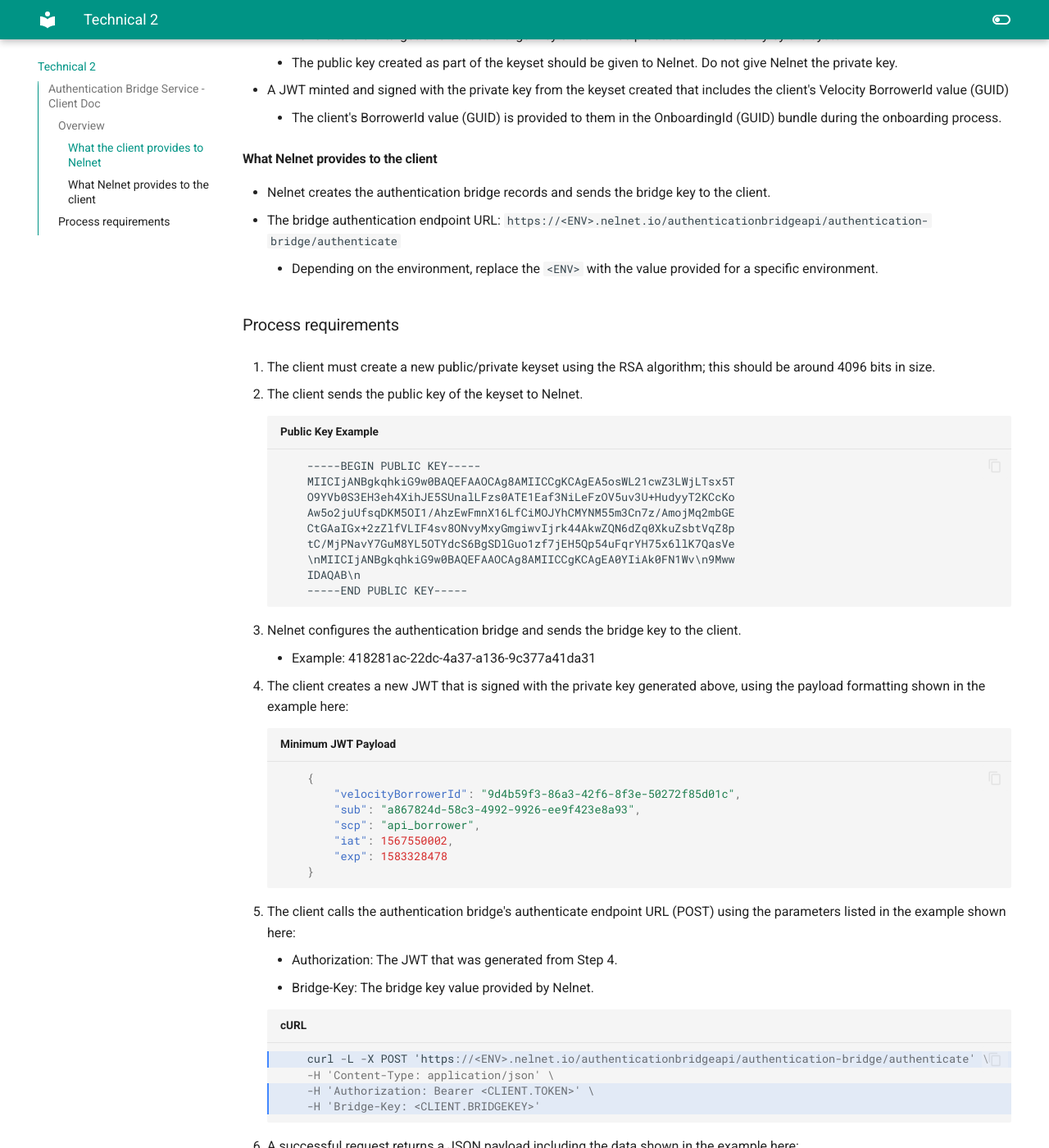
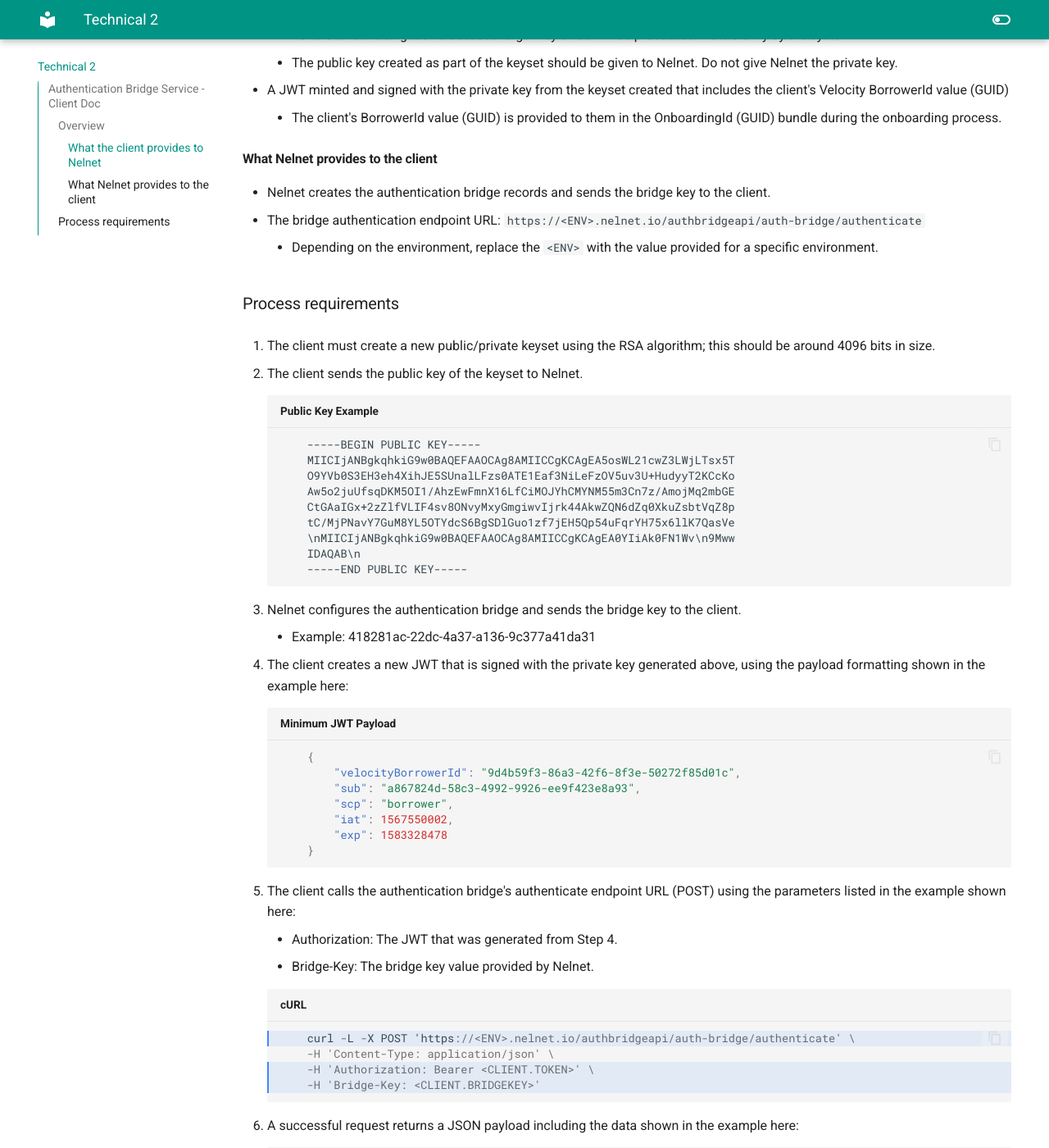
Before and after one commit to medinast21/medina-portfolio, an MkDocs documentation site: the page built from docs/AuthBridgeService.md, in a window 1280 px wide and 1400 px high, scrolled down 504 px. Shown: the whole window at 82% size. Built offline with MkDocs 1.6.1 and Material for MkDocs 9.7.7, drawn with Linux system fonts in a browser that asks for light colours; part of the change alters nothing that is shown.

Commit message:
Update AuthBridgeService.md

````diff
--- a/docs/AuthBridgeService.md
+++ b/docs/AuthBridgeService.md
@@ -18,7 +18,7 @@ from the client's IT department)
 
 #### What Nelnet provides to the client
 * Nelnet creates the authentication bridge records and sends the bridge key to the client.
-* The bridge authentication endpoint URL: `https://<ENV>.nelnet.io/authenticationbridgeapi/authentication-bridge/authenticate`
+* The bridge authentication endpoint URL: `https://<ENV>.nelnet.io/authbridgeapi/auth-bridge/authenticate`
     * Depending on the environment, replace the `<ENV>` with the value provided for a specific environment.
 
 ### Process requirements
@@ -47,7 +47,7 @@ from the client's IT department)
         {
             "velocityBorrowerId": "9d4b59f3-86a3-42f6-8f3e-50272f85d01c",
             "sub": "a867824d-58c3-4992-9926-ee9f423e8a93",
-            "scp": "api_borrower",
+            "scp": "borrower",
             "iat": 1567550002,
             "exp": 1583328478
         }
@@ -58,7 +58,7 @@ from the client's IT department)
     * Bridge-Key: The bridge key value provided by Nelnet.
 
     ``` c hl_lines="1 3 4" title="cURL"
-        curl -L -X POST 'https://<ENV>.nelnet.io/authenticationbridgeapi/authentication-bridge/authenticate' \
+        curl -L -X POST 'https://<ENV>.nelnet.io/authbridgeapi/auth-bridge/authenticate' \
         -H 'Content-Type: application/json' \
         -H 'Authorization: Bearer <CLIENT.TOKEN>' \
         -H 'Bridge-Key: <CLIENT.BRIDGEKEY>'
````
